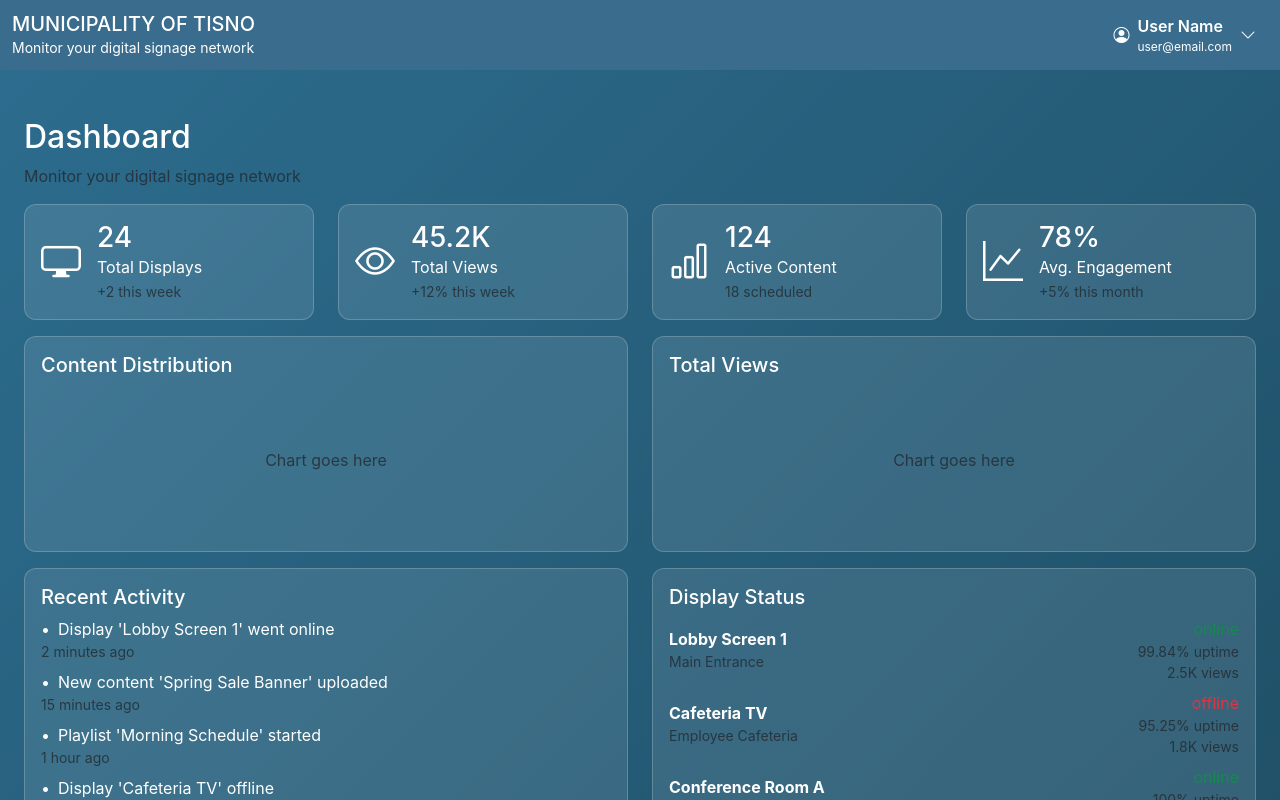
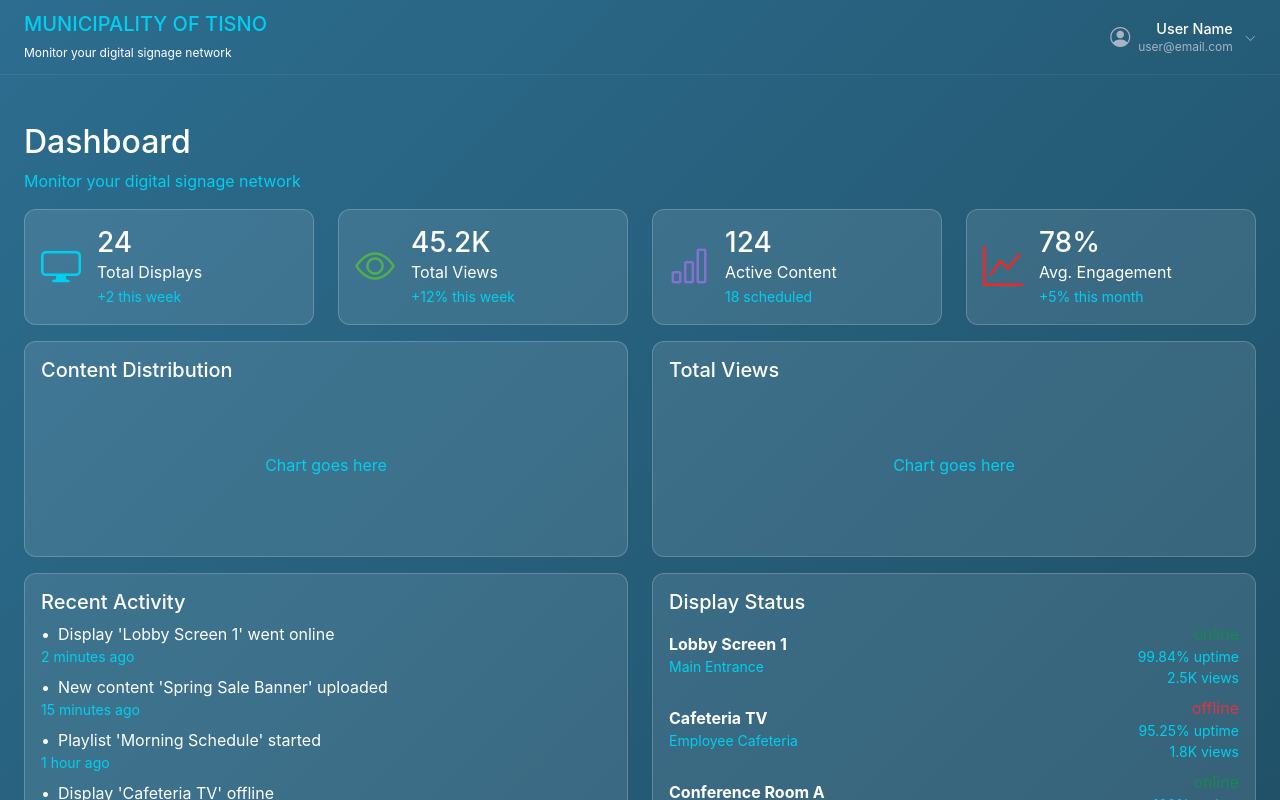
Before and after one commit to Junaid-Taqi/orator-dashboard, a React (Create React App) app: page / in a window 1280 px wide. Shown: the top 800 px of the page. Built offline with nearby package versions, Linux system fonts and the light colour scheme.

Commit message:
init commit

```diff
--- a/src/App.css
+++ b/src/App.css
@@ -36,6 +36,21 @@ body {
   display: flex;
   align-items: center;
   justify-content: center;
+}
+.fs-12{
+  font-size: 12px;
+}
+.fs-14{
+  font-size: 14px;
+}
+.text-orange {
+  color: #f02727 !important;
+}
+.text-purple {
+  color: #8571d0 !important;
+}
+.text-green {
+  color: #4caf50 !important;
 }
 
 
--- a/src/components/ActivityList.js
+++ b/src/components/ActivityList.js
@@ -17,7 +17,7 @@ function ActivityList() {
           <li key={idx} className="mb-2">
             <span className="me-2">•</span>
             <span>{a.text}</span>
-            <div className="text-muted small">{a.time}</div>
+            <div className="text-primary small">{a.time}</div>
           </li>
         ))}
       </ul>
--- a/src/components/ChartCard.js
+++ b/src/components/ChartCard.js
@@ -5,7 +5,7 @@ function ChartCard({ title, children }) {
     <div className="card card-transparent p-3 mb-3">
       <h5>{title}</h5>
       <div className="chart-placeholder" style={{ height: '150px' }}>
-        {children || <span className="text-muted">Chart goes here</span>}
+        {children || <span className="text-primary">Chart goes here</span>}
       </div>
     </div>
   );
--- a/src/components/Dashboard.js
+++ b/src/components/Dashboard.js
@@ -11,16 +11,16 @@ function Dashboard() {
         <div className="row mt-4">
           <div className="col-12">
             <h2>Dashboard</h2>
-            <p className="text-muted">Monitor your digital signage network</p>
+            <p className="text-primary">Monitor your digital signage network</p>
           </div>
         </div>
 
         {/* top stats row */}
         <div className="row">
-          <StatsCard iconClass="bi bi-display" value="24" label="Total Displays" subtext="+2 this week" />
-          <StatsCard iconClass="bi bi-eye" value="45.2K" label="Total Views" subtext="+12% this week" />
-          <StatsCard iconClass="bi bi-bar-chart" value="124" label="Active Content" subtext="18 scheduled" />
-          <StatsCard iconClass="bi bi-graph-up" value="78%" label="Avg. Engagement" subtext="+5% this month" />
+          <StatsCard iconClass="bi bi-display text-primary" value="24" label="Total Displays" subtext="+2 this week" />
+          <StatsCard iconClass="bi bi-eye text-green" value="45.2K" label="Total Views" subtext="+12% this week" />
+          <StatsCard iconClass="bi bi-bar-chart text-purple" value="124" label="Active Content" subtext="18 scheduled" />
+          <StatsCard iconClass="bi bi-graph-up text-orange" value="78%" label="Avg. Engagement" subtext="+5% this month" />
         </div>
 
         {/* second row charts */}
--- a/src/components/DisplayStatus.js
+++ b/src/components/DisplayStatus.js
@@ -17,12 +17,12 @@ function DisplayStatus() {
           <li key={idx} className="d-flex justify-content-between align-items-center mb-2">
             <div>
               <strong>{d.name}</strong>
-              <div className="small text-muted">{d.location}</div>
+              <div className="small text-primary">{d.location}</div>
             </div>
             <div className="text-end">
               <div className={d.status === 'online' ? 'text-success' : 'text-danger'}>{d.status}</div>
-              <div className="small text-muted">{d.uptime} uptime</div>
-              <div className="small text-muted">{d.views} views</div>
+              <div className="small text-primary">{d.uptime} uptime</div>
+              <div className="small text-primary">{d.views} views</div>
             </div>
           </li>
         ))}
--- a/src/components/Footer.js
+++ b/src/components/Footer.js
@@ -4,7 +4,7 @@ function Footer() {
   return (
     <footer className="bg-light text-center py-3 mt-auto">
       <div className="container">
-        <span className="text-muted">© 2026 Orator Dashboard</span>
+        <span className="text-primary">© 2026 Orator Dashboard</span>
       </div>
     </footer>
   );
--- a/src/components/Header.js
+++ b/src/components/Header.js
@@ -1,23 +1,20 @@
-import React, { useEffect, useRef, useState } from 'react';
-// using Bootstrap Icons (already installed) instead of FontAwesome
+import React, {useEffect, useRef, useState} from 'react';
+// using Bootstrap Icons for all icons (already installed)
 
-const Header = ({ user }) => {
-
+const Header = ({user}) => {
     const [userMenuOpen, setUserMenuOpen] = useState(false);
     const userMenuRef = useRef(null);
 
-  // Click outside to close
+    // Click outside to close menu logic
     useEffect(() => {
         const handleClickOutside = (e) => {
             if (userMenuRef.current && !userMenuRef.current.contains(e.target)) {
                 setUserMenuOpen(false);
             }
         };
-
         if (userMenuOpen) {
             document.addEventListener('mousedown', handleClickOutside);
         }
-
         return () => document.removeEventListener('mousedown', handleClickOutside);
     }, [userMenuOpen]);
 
@@ -27,91 +24,51 @@ const Header = ({ user }) => {
     };
 
     return (
-    <nav className="navbar navbar-expand-lg" style={{ backgroundColor: '#396C8D' }}>
-      <div className="container-fluid">
-
-        {/* Left Side */}
-        <div>
-          <span className="navbar-brand mb-0 h1 text-white">
-            MUNICIPALITY OF TISNO
-          </span>
-          <div className="text-white small">
-            Monitor your digital signage network
-          </div>
+        <nav className="displays-dashboard__nav">
+            <div className="header-left">
+                <h5 className="header-title text-primary">MUNICIPALITY OF TISNO</h5>
+                <p className="header-subtitle fs-12 m-0">Monitor your digital signage network</p>
             </div>
 
-        {/* Toggler */}
+            <div className="displays-dashboard__nav-user-wrap" ref={userMenuRef}>
                 <button
-          className="navbar-toggler"
                     type="button"
-          data-bs-toggle="collapse"
-          data-bs-target="#navbarSupportedContent"
+                    className="displays-dashboard__nav-user"
+                    onClick={() => setUserMenuOpen((v) => !v)}
+                    aria-expanded={userMenuOpen}
+                    aria-haspopup="true"
                 >
-          <span className="navbar-toggler-icon"></span>
+                    <i className="bi bi-person-circle nav-user-icon" />
+
+                    <div className="nav-user-info">
+                        <span className="nav-user-name">{user?.fullName || "User Name"}</span>
+                        <span className="nav-user-email">{user?.email || "user@email.com"}</span>
+                    </div>
+
+                    {/* Toggle Arrow Logic */}
+                    <div className="nav-user-chevron-box">
+                        <i className={`bi ${userMenuOpen ? 'bi-chevron-up' : 'bi-chevron-down'} nav-user-chevron`} />
+                    </div>
                 </button>
 
-        <div className="collapse navbar-collapse" id="navbarSupportedContent">
-          <ul className="navbar-nav ms-auto mb-2 mb-lg-0 align-items-center">
-            {/* Custom User Dropdown */}
-            <li className="nav-item" ref={userMenuRef}>
-              <div style={{ position: "relative" }}>
-
+                {/* Dropdown Menu */}
+                {userMenuOpen && (
+                    <div className="displays-dashboard__nav-user-menu" role="menu">
+                        <button type="button" className="displays-dashboard__nav-user-menu-item" role="menuitem">
+                            <i className="bi bi-person" style={{marginRight: '10px'}} />
+                            Profile
+                        </button>
                         <button
                             type="button"
-                  className="btn d-flex align-items-center text-white"
-                  onClick={() => setUserMenuOpen(v => !v)}
-                  style={{ background: "transparent", border: "none" }}
-                >
-                  {/* user avatar icon */}
-                  <i className="bi bi-person-circle me-2" />
-
-                  <div className="text-start me-2">
-                    <div style={{ fontWeight: 600 }}>
-                      {user?.fullName || "User Name"}
-                    </div>
-                    <div style={{ fontSize: "12px" }}>
-                      {user?.email || "user@email.com"}
-                    </div>
-                  </div>
-
-                  <i className={`bi ${userMenuOpen ? 'bi-chevron-up' : 'bi-chevron-down'}`} />
-                </button>
-
-                {userMenuOpen && (
-                  <div
-                    className="bg-white shadow rounded"
-                    style={{
-                      position: "absolute",
-                      right: 0,
-                      top: "110%",
-                      minWidth: "200px",
-                      zIndex: 1000
-                    }}
-                  >
-                    <button
-                      className="dropdown-item d-flex align-items-center"
-                      type="button"
-                    >
-                      <i className="bi bi-person me-2"></i>
-                      Profile
-                    </button>
-
-                    <button
-                      className="dropdown-item d-flex align-items-center text-danger"
-                      type="button"
+                            className="displays-dashboard__nav-user-menu-item displays-dashboard__nav-user-menu-item--logout"
+                            role="menuitem"
                             onClick={handleLogout}
                         >
-                      <i className="bi bi-box-arrow-right me-2"></i>
+                            <i className="bi bi-box-arrow-right" style={{marginRight: '10px'}} />
                             Logout
                         </button>
                     </div>
                 )}
-
-              </div>
-            </li>
-
-          </ul>
-        </div>
             </div>
         </nav>
     );
--- a/src/components/StatsCard.js
+++ b/src/components/StatsCard.js
@@ -9,7 +9,7 @@ function StatsCard({ iconClass, value, label, subtext }) {
           <div>
             <h3 className="mb-0">{value}</h3>
             <div>{label}</div>
-            {subtext && <small className="text-muted">{subtext}</small>}
+            {subtext && <small className="text-primary">{subtext}</small>}
           </div>
         </div>
       </div>
```
Lines whose indentation alone changed are shown as unchanged.
